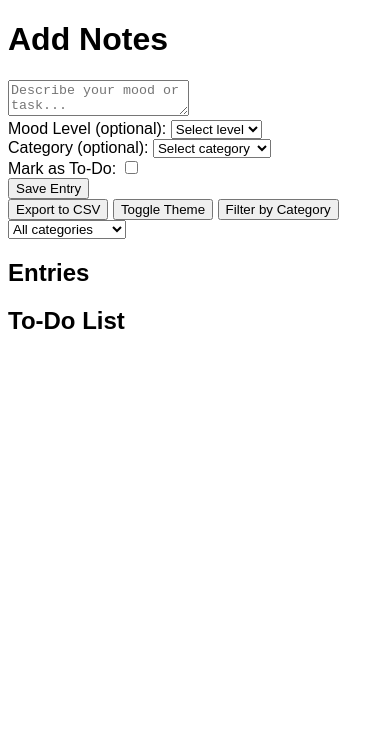
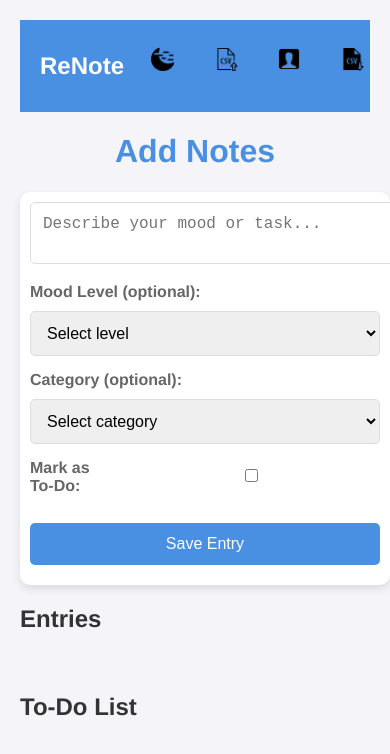
Before and after one commit to A1Smirnov/hw-sba-316-dom, a plain HTML site: page index.html in a window 390 px wide. Drawn offline with Linux system fonts and the light colour scheme.

Commit message:
A little design update

```diff
--- a/index.html
+++ b/index.html
@@ -7,6 +7,25 @@
     <link rel="stylesheet" href="styles.css">
 </head>
 <body>
+    <nav id="navbar">
+        <div id="logo">ReNote</div>
+        <div id="nav-icons">
+            <button id="exportBtn" title="Export to CSV">
+                <img src="images/nav-icon2.png" alt="Export CSV">
+            </button>
+            <button id="toggleTheme" title="Toggle Theme">
+                <img src="images/nav-icon1.png" alt="Toggle Theme">
+            </button>
+            <button id="loginBtn" title="Log In">
+                <img src="images/nav-icon3.png" alt="Log In">
+            </button>
+            <button id="uploadCsvBtn" title="Upload CSV">
+                <img src="images/nav-icon4.png" alt="Upload CSV">
+                <input type="file" id="uploadCsvInput" accept=".csv" style="display: none;">
+            </button>
+        </div>
+    </nav>
+
     <h1>Add Notes</h1>
     <form id="moodForm">
         <textarea id="moodInput" placeholder="Describe your mood or task..." required></textarea>
@@ -34,20 +53,13 @@
             <option value="Entertainment">Entertainment</option>
         </select>
         <br>
-        <label for="todoCheckbox">Mark as To-Do:</label>
-        <input type="checkbox" id="todoCheckbox">
+        <div class="todo-checkbox">
+            <label for="todoCheckbox">Mark as To-Do:</label>
+            <input type="checkbox" id="todoCheckbox">
+        </div>
         <br>
         <button type="submit">Save Entry</button>
     </form>
-    <button id="exportBtn">Export to CSV</button>
-    <button id="toggleTheme">Toggle Theme</button>
-    <button id="filterBtn">Filter by Category</button>
-    <select id="categoryFilter">
-        <option value="">All categories</option>
-        <option value="Physical Activity">Physical Activity</option>
-        <option value="Work">Work</option>
-        <option value="Entertainment">Entertainment</option>
-    </select>
 
     <h2>Entries</h2>
     <div id="moodList"></div>
--- a/styles.css
+++ b/styles.css
@@ -1,21 +1,172 @@
 body {
-    font-family: Arial, sans-serif;
+    font-family: 'Helvetica Neue', Arial, sans-serif;
+    margin: 0;
+    padding: 20px;
+    background-color: #f4f4f9;
+    color: #333;
 }
 
-#moodList {
-    margin-top: 20px;
+#navbar {
+    display: flex;
+    justify-content: space-between;
+    align-items: center;
+    padding: 15px 20px;
+    background-color: #4A90E2;
+    color: white;
+    position: sticky;
+    top: 0;
+    z-index: 1000;
+}
+
+#nav-icons {
+    display: flex;
+    align-items: center;
+}
+
+#nav-icons button {
+    background: none;
+    border: none;
+    margin-left: 15px;
+    cursor: pointer;
+    position: relative;
+}
+
+#nav-icons img {
+    width: 24px;
+    height: 24px;
+}
+
+#nav-icons input[type="file"] {
+    position: absolute;
+    top: 0;
+    left: 0;
+    width: 100%;
+    height: 100%;
+    opacity: 0;
+    cursor: pointer;
+}
+
+#logo {
+    font-size: 24px;
+    font-weight: bold;
+}
+
+h1 {
+    text-align: center;
+    color: #4A90E2;
+    font-weight: bold;
+}
+
+form {
+    max-width: 600px;
+    margin: 20px auto;
+    background-color: #ffffff;
+    padding: 20px;
+    border-radius: 10px;
+    box-shadow: 0 4px 8px rgba(0, 0, 0, 0.1);
+}
+
+label {
+    display: block;
+    margin-bottom: 10px;
+    font-weight: bold;
+    color: #666;
+}
+
+textarea, select, input[type="checkbox"] {
+    width: 100%;
+    padding: 10px;
+    margin-bottom: 15px;
+    border-radius: 5px;
+    border: 1px solid #ddd;
+    font-size: 16px;
+    transition: border-color 0.3s;
+}
+
+textarea:focus, select:focus, input[type="checkbox"]:focus {
+    border-color: #4A90E2;
+    outline: none;
+}
+
+button {
+    width: 100%;
+    padding: 15px;
+    background-color: #4A90E2;
+    color: #ffffff;
+    font-size: 18px;
+    border: none;
+    border-radius: 5px;
+    cursor: pointer;
+    transition: background-color 0.3s;
+    margin-bottom: 10px;
+}
+
+button:hover {
+    background-color: #357ABD;
+}
+
+#moodList, #todoList {
+    max-width: 600px;
+    margin: 20px auto;
+    padding: 0;
 }
 
 .mood-entry {
-    margin: 10px 0;
+    background-color: #ffffff;
+    border-radius: 10px;
+    padding: 15px;
+    margin-bottom: 15px;
+    box-shadow: 0 4px 8px rgba(0, 0, 0, 0.1);
+    transition: transform 0.3s, box-shadow 0.3s;
+}
+
+.mood-entry:hover {
+    transform: scale(1.02);
+    box-shadow: 0 6px 12px rgba(0, 0, 0, 0.15);
+}
+
+.mood-entry strong {
+    display: block;
+    color: #333;
+    font-size: 16px;
+    margin-bottom: 5px;
+}
+
+.todo-checkbox {
+    display: flex;
+    align-items: center;
+}
+
+.todo-checkbox label {
+    margin-right: 10px;
 }
 
 .dark-theme {
     background-color: #333;
-    color: white;
+    color: #fff;
 }
 
-.light-theme {
-    background-color: white;
-    color: black;
+.dark-theme button {
+    background-color: #555;
 }
+
+.dark-theme button:hover {
+    background-color: #777;
+}
+
+.dark-theme .mood-entry {
+    background-color: #444;
+    box-shadow: 0 4px 8px rgba(0, 0, 0, 0.2);
+}
+
+@media (max-width: 600px) {
+    form, #moodList, #todoList {
+        width: 100%;
+        padding: 10px;
+    }
+
+    button, textarea, select {
+        font-size: 16px;
+        padding: 12px;
+    }
+}
```
Also changed, not shown: images/nav-icon1.png (added), images/nav-icon2.png (added), images/nav-icon3.png (added), images/nav-icon4.png (added).
